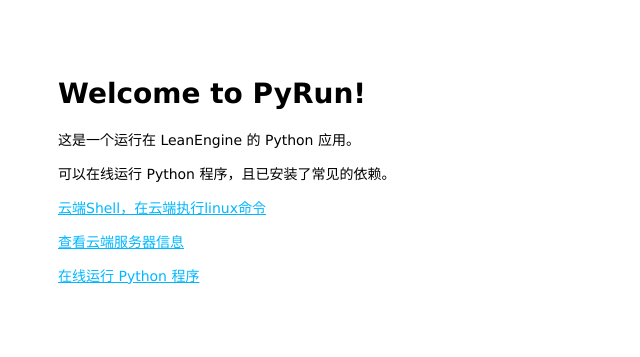
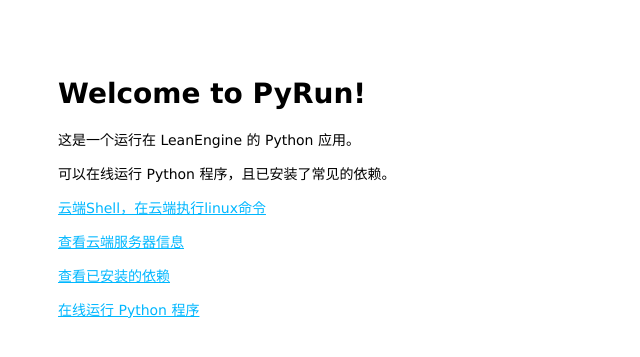
Before and after one commit to Wayho/PyRun, a Flask app: page / in a window 1280 px wide. Shown: the top 357 px of the page, without its empty margins (0-640 px from the left). Run offline with Flask 2, Linux system fonts and the light colour scheme.

Commit message:
Add files via upload

```diff
--- a/templates/index.html
+++ b/templates/index.html
@@ -11,6 +11,7 @@
       	<p>可以在线运行 Python 程序，且已安装了常见的依赖。</p>
       	<p><a href="/shell">云端Shell，在云端执行linux命令</a></p>
       	<p><a href="/osinfo">查看云端服务器信息</a></p>
+		<p><a href="/piplist">查看已安装的依赖</a></p>
 		<p><a href="/pyrun">在线运行 Python 程序</a></p>
     </div>
   </body>
```
